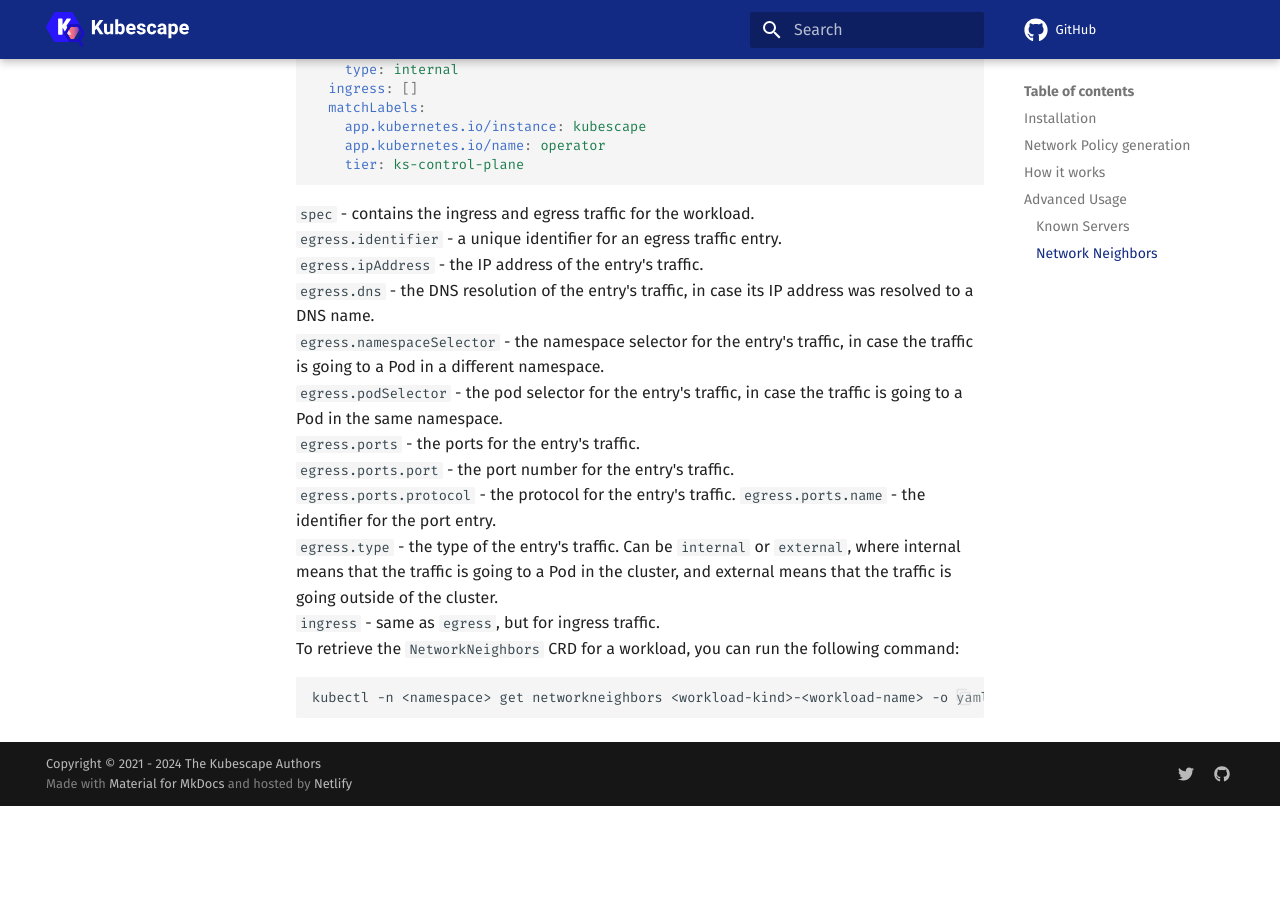
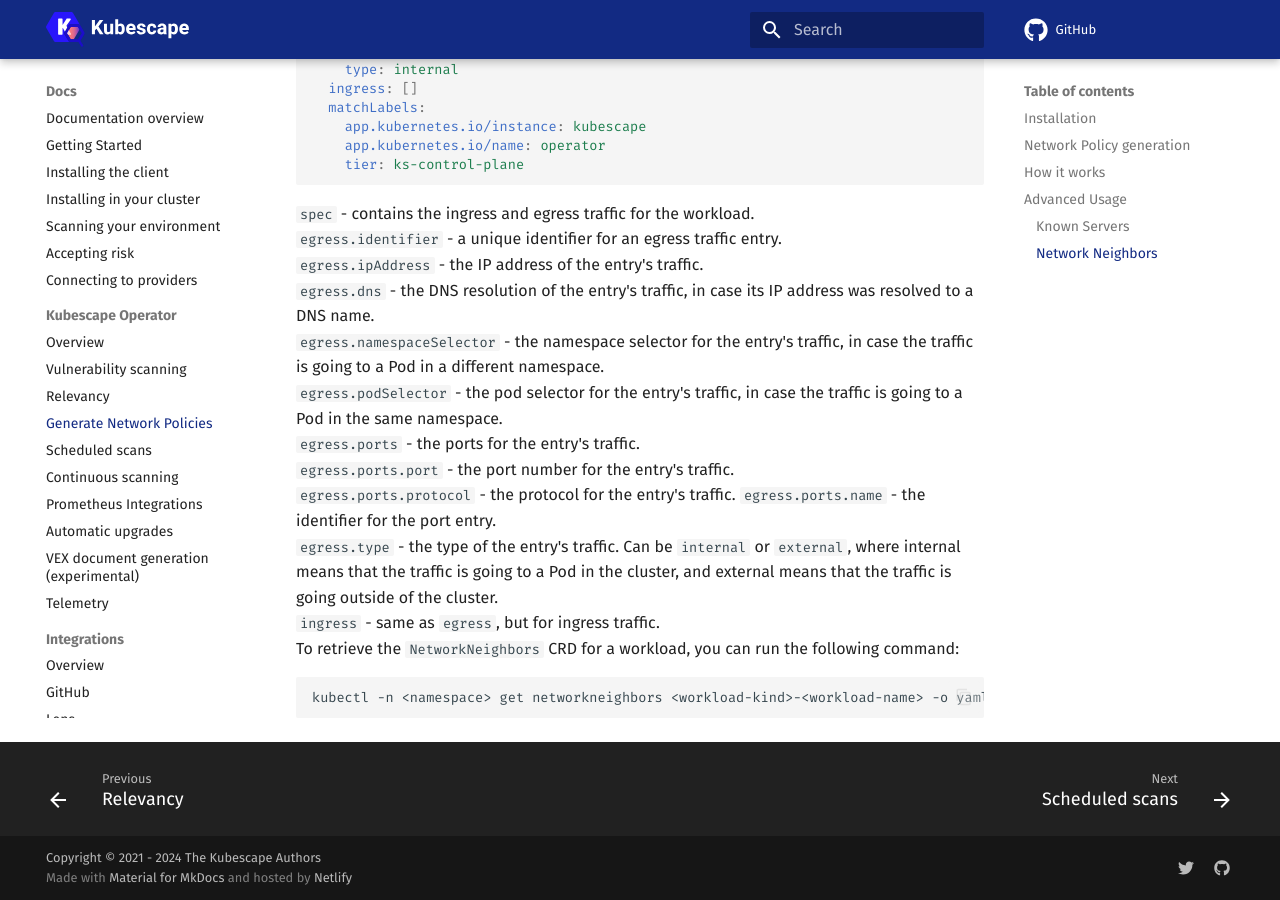
Before and after one commit to kubescape/kubescape.io, an MkDocs documentation site: the page built from docs/docs/operator/network-policy-generation.md, in a window 1280 px wide and 900 px high, scrolled down 7738 px. Built offline with MkDocs 1.6.1 and Material for MkDocs 9.7.7, drawn with Linux system fonts in a browser that asks for light colours; comment, search, counter and statistics services are not loaded; before the commit the page ends 8544 px from its top, so only the background shows below that.

Commit message:
type fix in link
Signed-off-by: Ben <ben@armosec.io>

```diff
--- a/mkdocs.yml
+++ b/mkdocs.yml
@@ -59,7 +59,7 @@
             - 'Overview': 'docs/operator/index.md'
             - 'Vulnerability scanning': 'docs/operator/vulnerabilities.md'
             - 'Relevancy': 'docs/operator/relevancy.md'
-            - 'Generate Network Policies': '/docs/operator/network-policy-generation.md'
+            - 'Generate Network Policies': 'docs/operator/network-policy-generation.md'
             - 'Scheduled scans': 'docs/operator/scheduled-scans.md'
             - 'Continuous scanning': 'docs/operator/continuous-scanning.md'
             - 'Prometheus Integrations': 'docs/operator/prometheus-integration.md'
```
